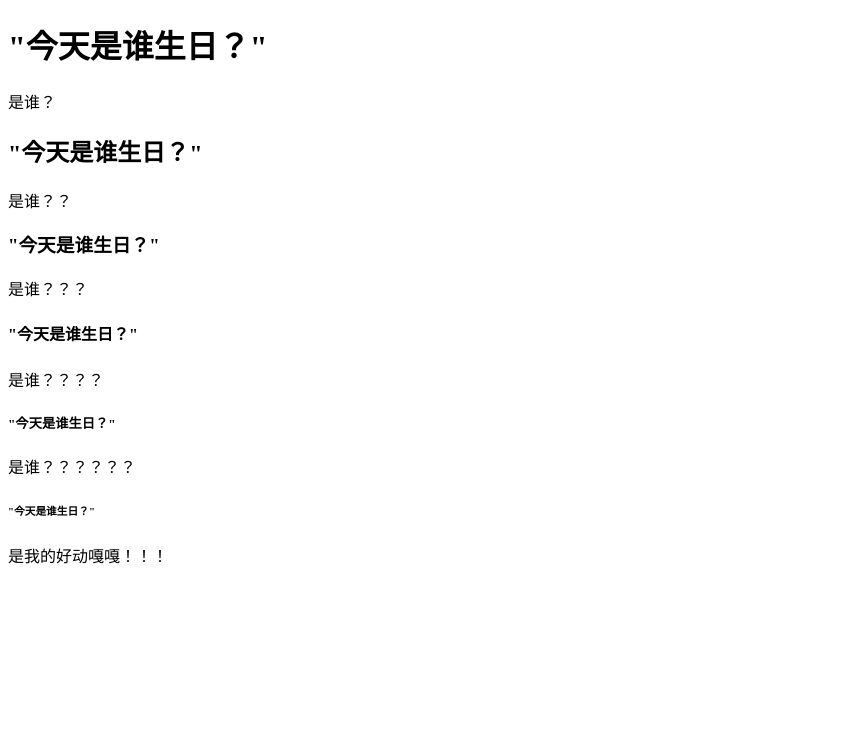
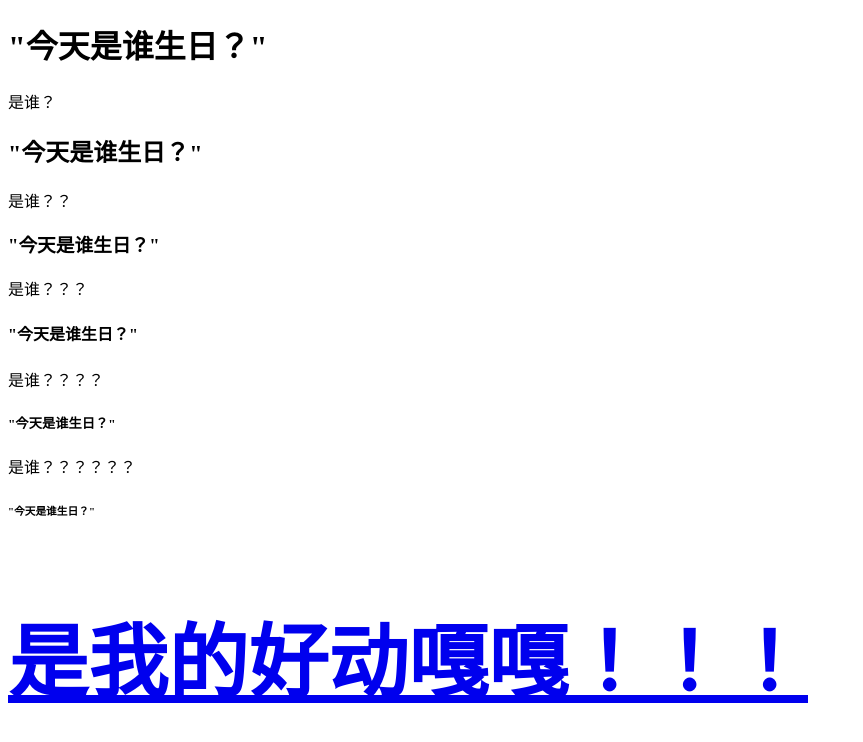
Before and after one commit to xiaoshengyidian/xiaoshengyidian.github.io, a plain HTML site: page index.html in a window 1280 px wide. Shown: the whole page, without its empty margins (0-863 px from the left). Drawn offline with Linux system fonts and the light colour scheme.

Commit message:
Update index.html

```diff
--- a/index.html
+++ b/index.html
@@ -5,6 +5,7 @@
         <meta http-equiv="X-UA-compatible" content="IE-edge">
         <meta name ='viewport' content="width=device-width,initial-scale=1.0">
         <title>好动</title>
+        <link rel="stylesheet" href="./../style.css">
     </head>
     <body>
         <h1>"今天是谁生日？"</h1>
@@ -18,9 +19,10 @@
         <h5>"今天是谁生日？"</h5>
         <p>是谁？？？？？？</p>
         <h6>"今天是谁生日？"</h6>
-        <p>是我的好动嘎嘎！！！
-            <img scr="E:\VScode\VS's\好动00.jpg">
-        </p>
+        <p class="big_strong_blue">
+            <a href="./../hd.npg.png">
+            是我的好动嘎嘎！！！
+        </a>
 
     </body>
 </html>
```
